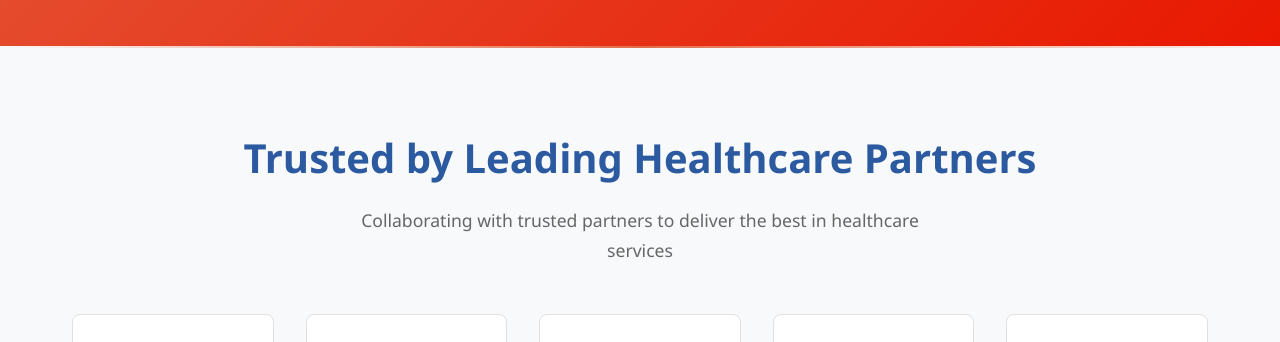
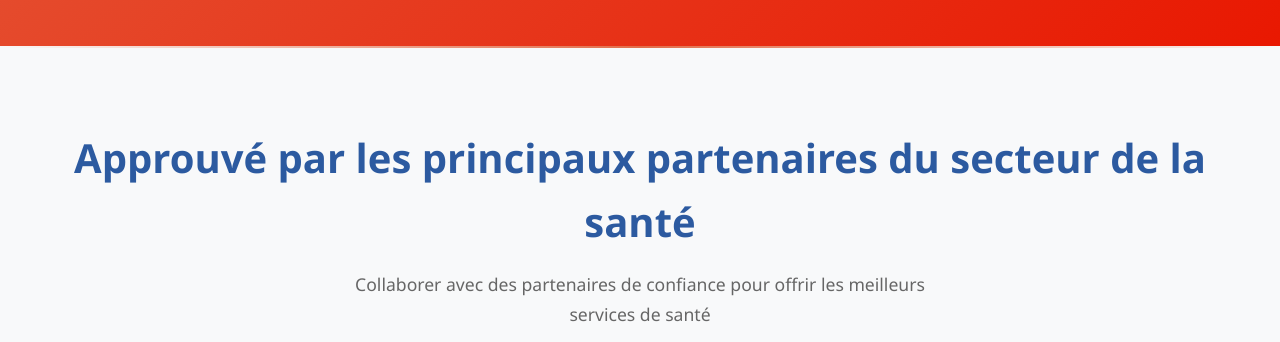
Before and after one commit to Lunkht/clinique_priorite_sante, a plain HTML site: page index.html in a window 1280 px wide. Shown: the part 5350-5692 px from the top of the page. Drawn offline with Linux system fonts and the light colour scheme.

Commit message:
text update

```diff
--- a/index.html
+++ b/index.html
@@ -152,8 +152,8 @@
     <!-- Healthcare Partners Section -->
     <section class="healthcare-partners">
         <div class="container">
-            <h2 class="section-title">Trusted by Leading Healthcare Partners</h2>
-            <p class="section-subtitle">Collaborating with trusted partners to deliver the best in healthcare services</p>
+            <h2 class="section-title">Approuvé par les principaux partenaires du secteur de la santé</h2>
+            <p class="section-subtitle">Collaborer avec des partenaires de confiance pour offrir les meilleurs services de santé</p>
 
             <div class="partners-grid">
                 <div class="partner-logo">
```
